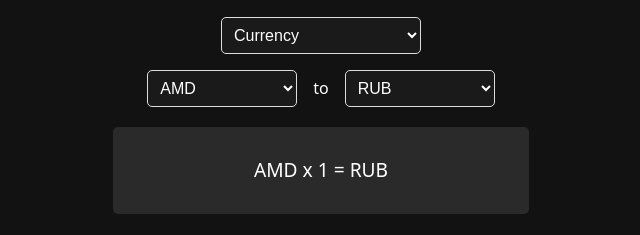
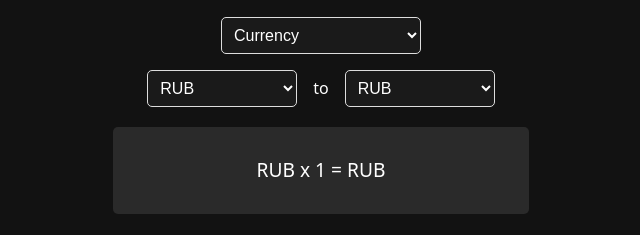
Before and after one commit to bonvara/voomeh, a React (Vite) app: page / in a window 1280 px wide. Shown: the part 195-430 px from the top of the page, without its empty margins (319-959 px from the left). Built offline with nearby package versions, Linux system fonts and the light colour scheme.

Commit message:
create deploy workflow

```diff
--- a/src/components/QuizContainer.jsx
+++ b/src/components/QuizContainer.jsx
@@ -4,20 +4,24 @@ import QuizQuestion from "./QuizQuestion";
 import QuizControls from "./QuizControls";
 import QuizHistory from "./QuizHistory";
 import { useState } from "react";
+import { convertCurrency } from "../utils/currency.js";
 
 function QuizContainer() {
-  const [fromUnit, setFromUnit] = useState("AMD");
+  const [fromUnit, setFromUnit] = useState("RUB");
   const [toUnit, setToUnit] = useState("RUB");
-  const conversionRate = 1;
+  const [conversionRate, setConversionRate] = useState(1);
   const [accuracyHistory, setAccuracyHistory] = useState([]);
   const [isQuizStarted, setIsQuizStarted] = useState(false);
 
-  const handleUnitChange = (type, value) => {
-    if (type === 'from') {
+  const handleUnitChange = async (type, value) => {
+    if (type === "from") {
       setFromUnit(value);
+      setConversionRate(await convertCurrency(value, toUnit));
     } else {
       setToUnit(value);
+      setConversionRate(await convertCurrency(fromUnit, value));
     }
+    console.log(fromUnit, toUnit, conversionRate);
   };
 
   return (
--- a/src/components/QuizControls.jsx
+++ b/src/components/QuizControls.jsx
@@ -1,12 +1,12 @@
 import "./QuizControls.css";
 import { getAvailableCurrencies } from "../utils/currency.js";
-import { useState } from 'react';
+import { useState } from "react";
 
-function CurrencySelect({ defaultValue, onChange }) {
+function CurrencySelect({ onChange }) {
   const currencies = getAvailableCurrencies();
 
   return (
-    <select defaultValue={defaultValue} onChange={onChange}>
+    <select onChange={onChange}>
       {currencies.map((currency) => (
         <option key={currency} value={currency}>
           {currency}
@@ -21,12 +21,12 @@ function QuizControls({ onUnitChange }) {
   const [toUnit, setToUnit] = useState("RUB");
 
   const handleUnitChange = (type) => (value) => {
-    if (type === 'from') {
+    if (type === "from") {
       setFromUnit(value);
-      onUnitChange('from', value);
+      onUnitChange("from", value);
     } else {
       setToUnit(value);
-      onUnitChange('to', value);
+      onUnitChange("to", value);
     }
   };
 
@@ -39,13 +39,11 @@ function QuizControls({ onUnitChange }) {
       </div>
       <div className="unit-selectors">
         <CurrencySelect
-          defaultValue={fromUnit}
-          onChange={(e) => handleUnitChange('from')(e.target.value)}
+          onChange={(e) => handleUnitChange("from")(e.target.value)}
         />
         <span className="to-label">to</span>
         <CurrencySelect
-          defaultValue={toUnit}
-          onChange={(e) => handleUnitChange('to')(e.target.value)}
+          onChange={(e) => handleUnitChange("to")(e.target.value)}
         />
       </div>
     </div>
--- a/src/components/QuizQuestion.jsx
+++ b/src/components/QuizQuestion.jsx
@@ -11,8 +11,8 @@ export default function QuizQuestion({
 }) {
   const inputRef = useRef(null);
   const [feedback, setFeedback] = useState(null);
-  const [startingValue, setStartingValue] = useState(
-    () => generateRandomNumber(1, 100)
+  const [startingValue, setStartingValue] = useState(() =>
+    generateRandomNumber(10, 3000)
   );
   const correctAnswer = startingValue * conversionRate;
 
@@ -43,7 +43,7 @@ export default function QuizQuestion({
   };
 
   const handleNext = () => {
-    setStartingValue(Math.floor(Math.random() * 100) + 1);
+    setStartingValue(() => generateRandomNumber(10, 3000));
     setFeedback(null);
     inputRef.current.value = "";
     inputRef.current.focus();
@@ -83,7 +83,7 @@ export default function QuizQuestion({
           {feedback ? `${feedback.accuracyScore}%` : "?"}
         </h2>
       </div>
-      {!feedback && <Timer defaultTime={7} onTimeUp={handleAnswer} />}
+      {!feedback && <Timer defaultTime={12} onTimeUp={handleAnswer} />}
       {!feedback && (
         <button className="show-answer-button" onClick={handleAnswer}>
           Show Answer
--- a/src/utils/numbers.js
+++ b/src/utils/numbers.js
@@ -1,4 +1,4 @@
-export function generateRandomNumber(min = 10, max = 10000) {
+export function generateRandomNumber(min = 10, max = 3000) {
   return Math.floor(Math.random() * (max - min + 1)) + min;
 }
 
```
